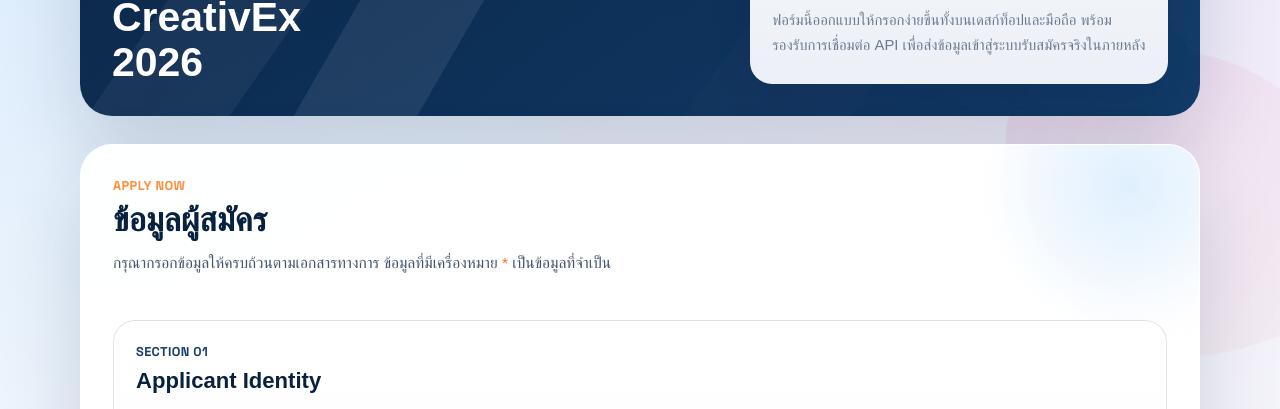
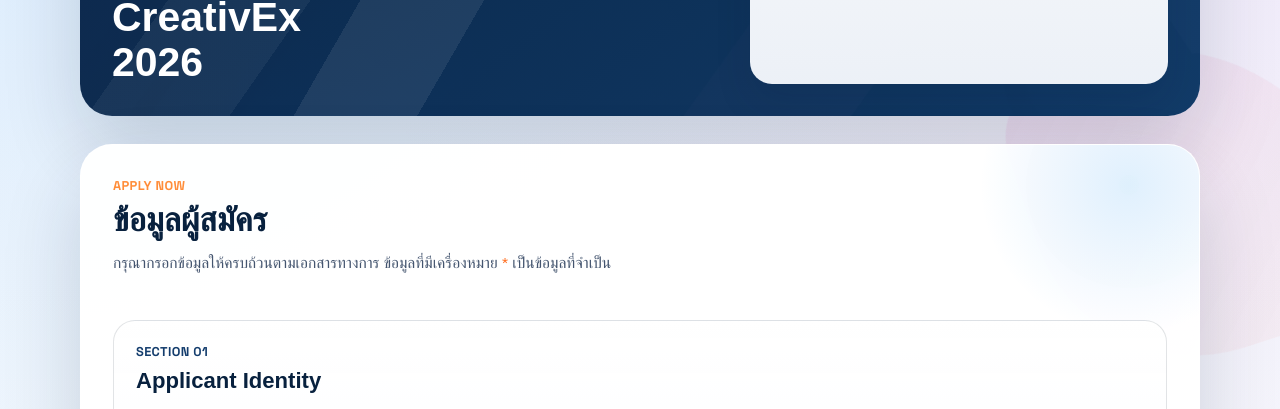
Before and after one commit to TheUnknown550/CreativExApplyNowForum2026, a plain HTML site: page index.html in a window 1280 px wide. Shown: the part 363-772 px from the top of the page. Drawn offline with Linux system fonts and the light colour scheme; a web font is replaced by a local one.

Commit message:
edit header details

```diff
--- a/index.html
+++ b/index.html
@@ -43,10 +43,6 @@
               <li>เข้าสู่กระบวนการคัดเลือกและการสัมภาษณ์ตามประกาศของหลักสูตร</li>
               <li>เมื่อผ่านการคัดเลือก ทีมงานจะแจ้งผลและรายละเอียดขั้นตอนการชำระเงินต่อไป</li>
             </ol>
-            <p class="process-note">
-              ฟอร์มนี้ออกแบบให้กรอกง่ายขึ้นทั้งบนเดสก์ท็อปและมือถือ พร้อมรองรับการเชื่อมต่อ API
-              เพื่อส่งข้อมูลเข้าสู่ระบบรับสมัครจริงในภายหลัง
-            </p>
           </aside>
         </div>
       </section>
```
